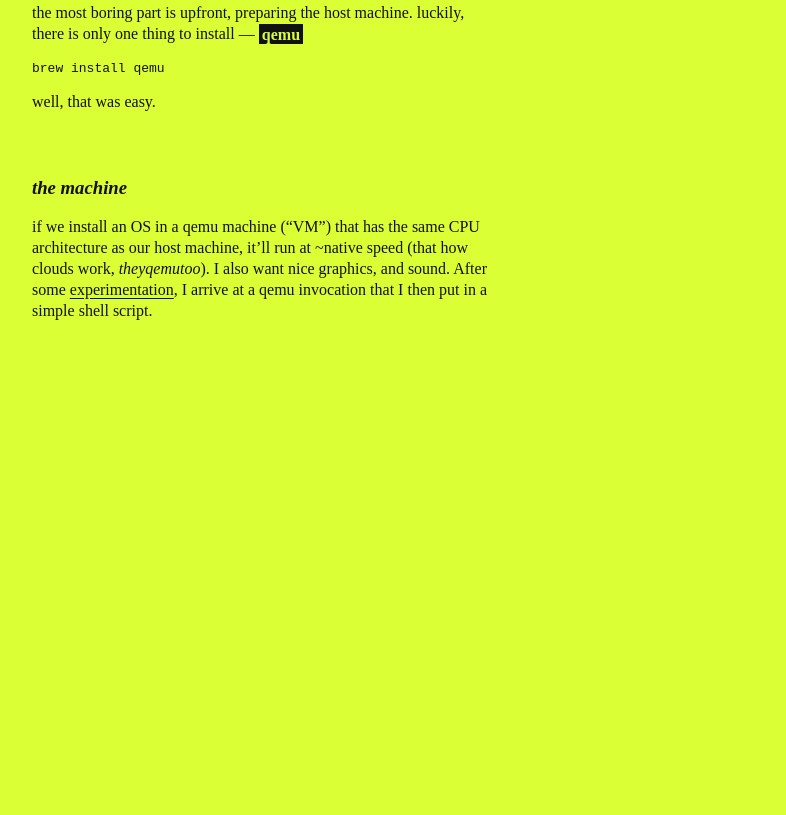
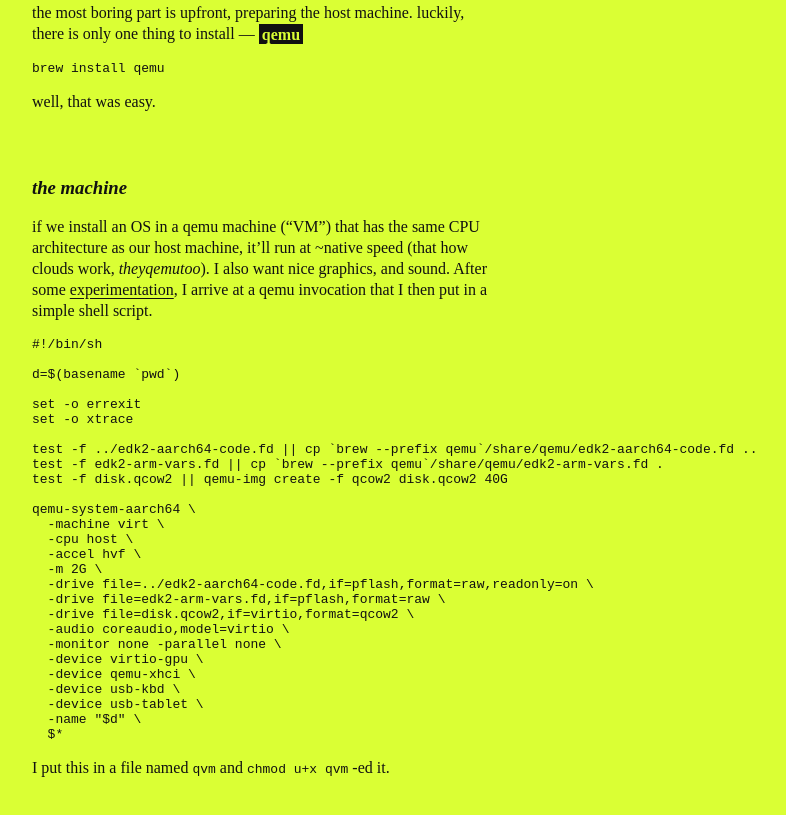
Before and after one commit to mnvr/10-distros, a plain HTML site: page index.html in a window 1280 px wide. Shown: the part 705-1520 px from the top of the page, without its empty margins (0-786 px from the left). Before the commit the page ends 1090 px from the top, so only its background shows below. Drawn offline with Linux system fonts and the light colour scheme.

Commit message:
the script

```diff
--- a/index.html
+++ b/index.html
@@ -88,6 +88,9 @@
 section.host p {
   max-width: 29rem;
 }
+pre {
+  overflow-x: scroll;
+}
 </style>
 <body>
 
@@ -139,6 +142,39 @@
 arrive at a qemu invocation that I then put in a simple shell script.
 </p>
 
+<pre>#!/bin/sh
+
+d=$(basename `pwd`)
+
+set -o errexit
+set -o xtrace
+
+test -f ../edk2-aarch64-code.fd || cp `brew --prefix qemu`/share/qemu/edk2-aarch64-code.fd ..
+test -f edk2-arm-vars.fd || cp `brew --prefix qemu`/share/qemu/edk2-arm-vars.fd .
+test -f disk.qcow2 || qemu-img create -f qcow2 disk.qcow2 40G
+
+qemu-system-aarch64 \
+  -machine virt \
+  -cpu host \
+  -accel hvf \
+  -m 2G \
+  -drive file=../edk2-aarch64-code.fd,if=pflash,format=raw,readonly=on \
+  -drive file=edk2-arm-vars.fd,if=pflash,format=raw \
+  -drive file=disk.qcow2,if=virtio,format=qcow2 \
+  -audio coreaudio,model=virtio \
+  -monitor none -parallel none \
+  -device virtio-gpu \
+  -device qemu-xhci \
+  -device usb-kbd \
+  -device usb-tablet \
+  -name "$d" \
+  $*
+</pre>
+<p>
+I put this in a file named <code>qvm</code> and <code>chmod u+x qvm</code> -ed
+it.
+</p>
+
 </section>
 
 </body>
```
